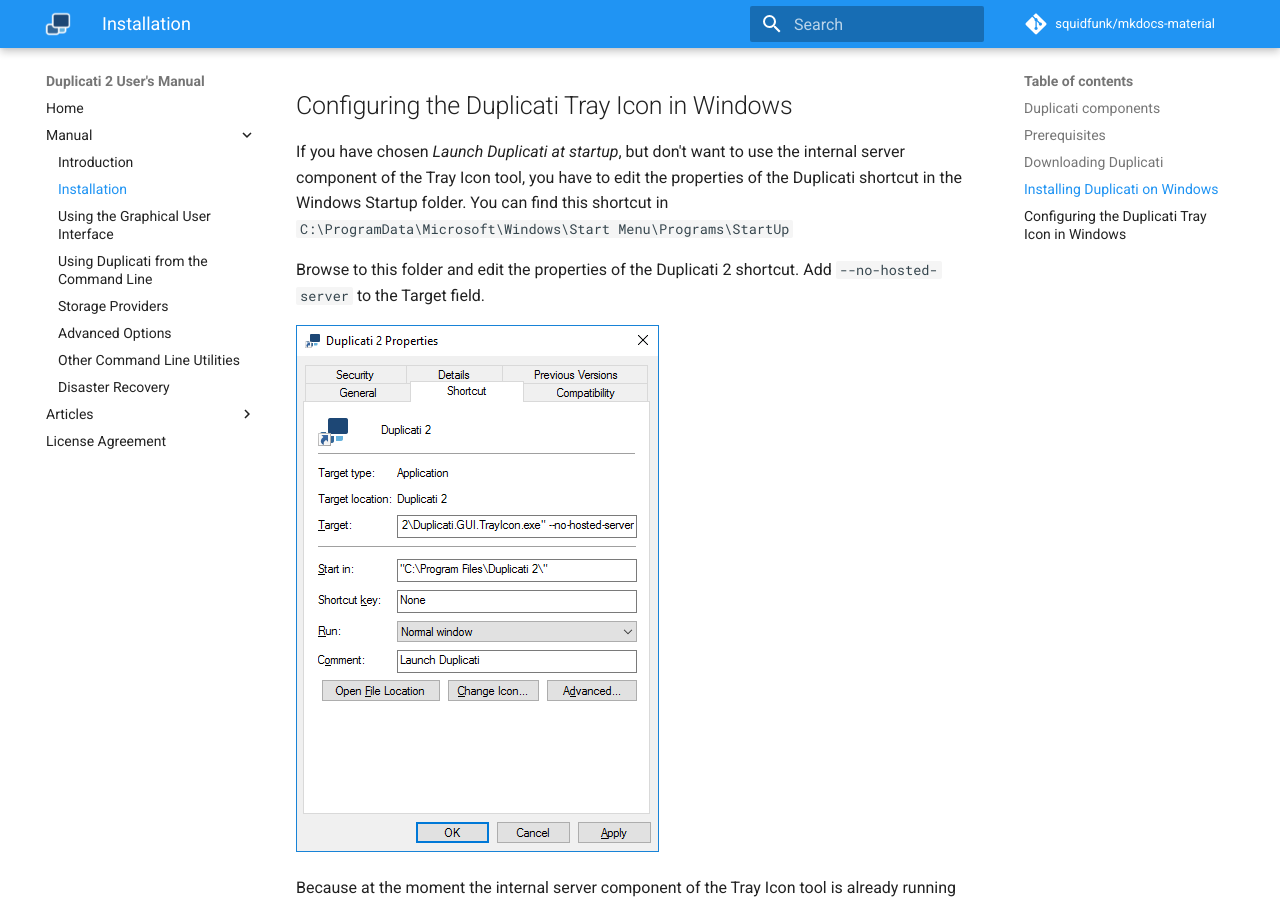
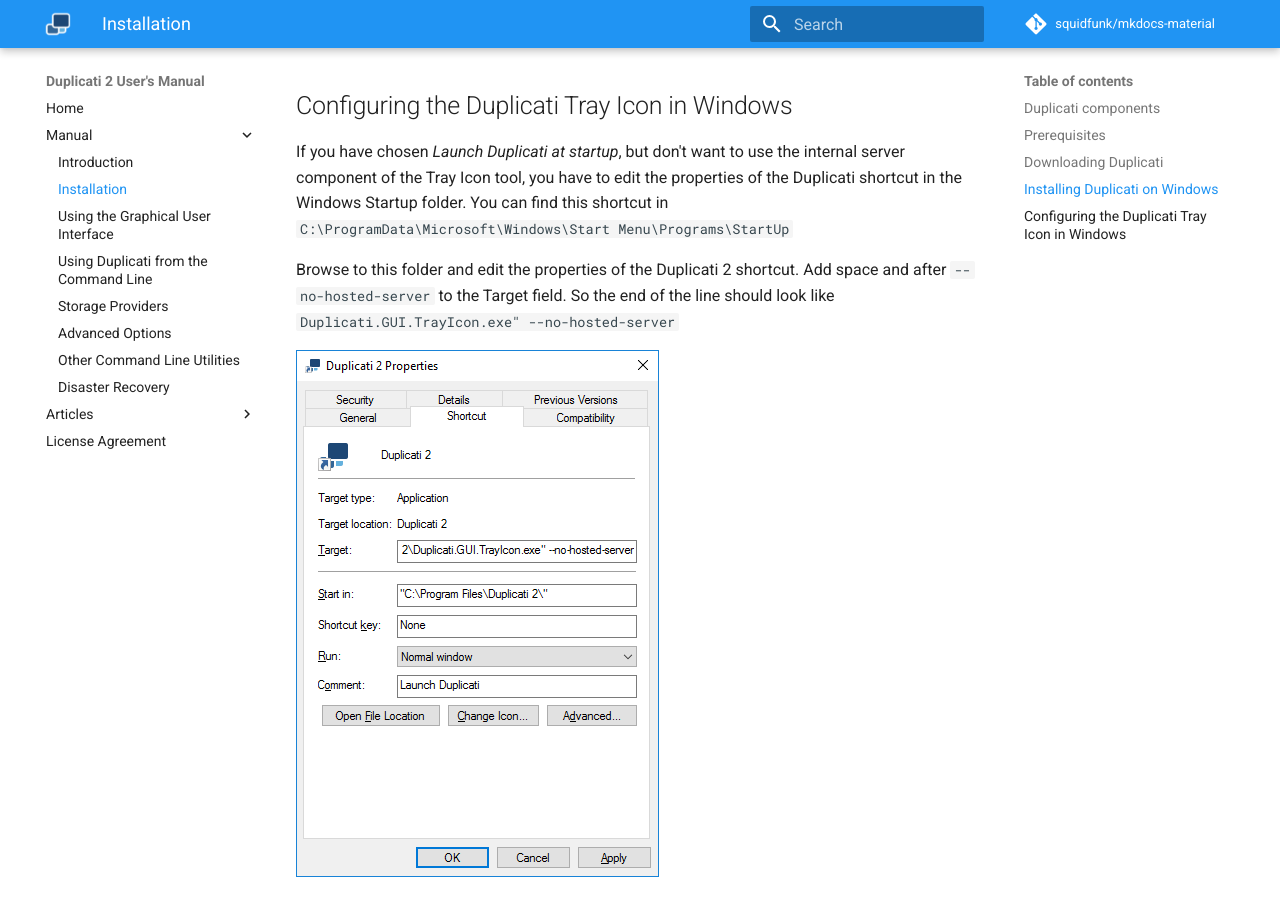
Before and after one commit to kees-z/DuplicatiDocs, an MkDocs documentation site: the page built from docs/02-installation.md, in a window 1280 px wide and 900 px high, scrolled down 8866 px. Built offline with MkDocs 1.6.1 and Material for MkDocs 9.7.7, drawn with Linux system fonts in a browser that asks for light colours; comment, search, counter and statistics services are not loaded; old or Windows-style settings are respelled for this version of MkDocs.

Commit message:
Update 02-installation.md
If you try to add `--no-hosted-server` without space there can be an error by windows. To avoid any confusion it is better to clarify that moment.

```diff
--- a/docs/02-installation.md
+++ b/docs/02-installation.md
@@ -233,7 +233,7 @@ The first time the server component starts, Windows Firewall (or another third p
 
 If you have chosen _Launch Duplicati at startup_, but don't want to use the internal server component of the Tray Icon tool, you have to edit the properties of the Duplicati shortcut in the Windows Startup folder. You can find this shortcut in `C:\ProgramData\Microsoft\Windows\Start Menu\Programs\StartUp`
 
-Browse to this folder and edit the properties of the Duplicati 2 shortcut. Add  `--no-hosted-server` to the Target field.
+Browse to this folder and edit the properties of the Duplicati 2 shortcut. Add space and after `--no-hosted-server` to the Target field. So the end of the line should look like `Duplicati.GUI.TrayIcon.exe" --no-hosted-server`
 
 ![](ss_conftrayicon_01.png)
 
```
